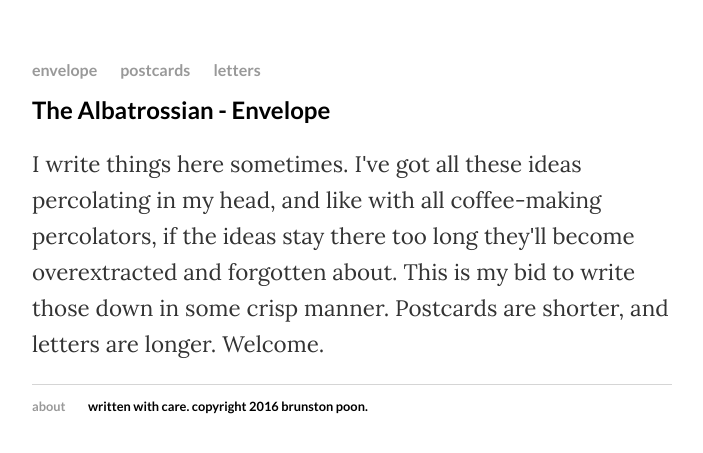
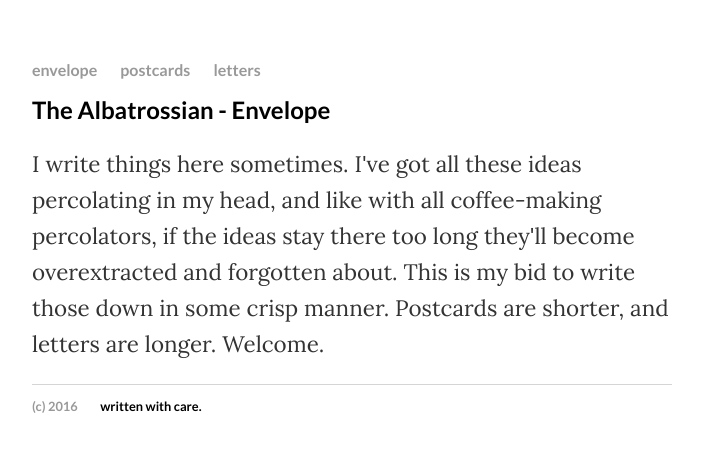
Before and after one commit to brunston/albatrossianweb, a Jekyll site: the page built from index.html, in a window 1280 px wide. Shown: the top 453 px of the page, without its empty margins (288-991 px from the left). Built offline with Jekyll 4.4.1, drawn with Linux system fonts in a browser that asks for light colours.

Commit message:
Update default.html

```diff
--- a/_layouts/default.html
+++ b/_layouts/default.html
@@ -21,8 +21,8 @@
 		</div><!-- /.container -->
 		<footer>
     		<ul>
-        		<li><a href="http://brunston.io/">about</a>
-				<li>written with care. copyright 2016 brunston poon.
+        		<li><a href="http://brunston.io/">(c) 2016</a>
+				<li>written with care.
 			</ul>
 		</footer>
 	</body>
```
